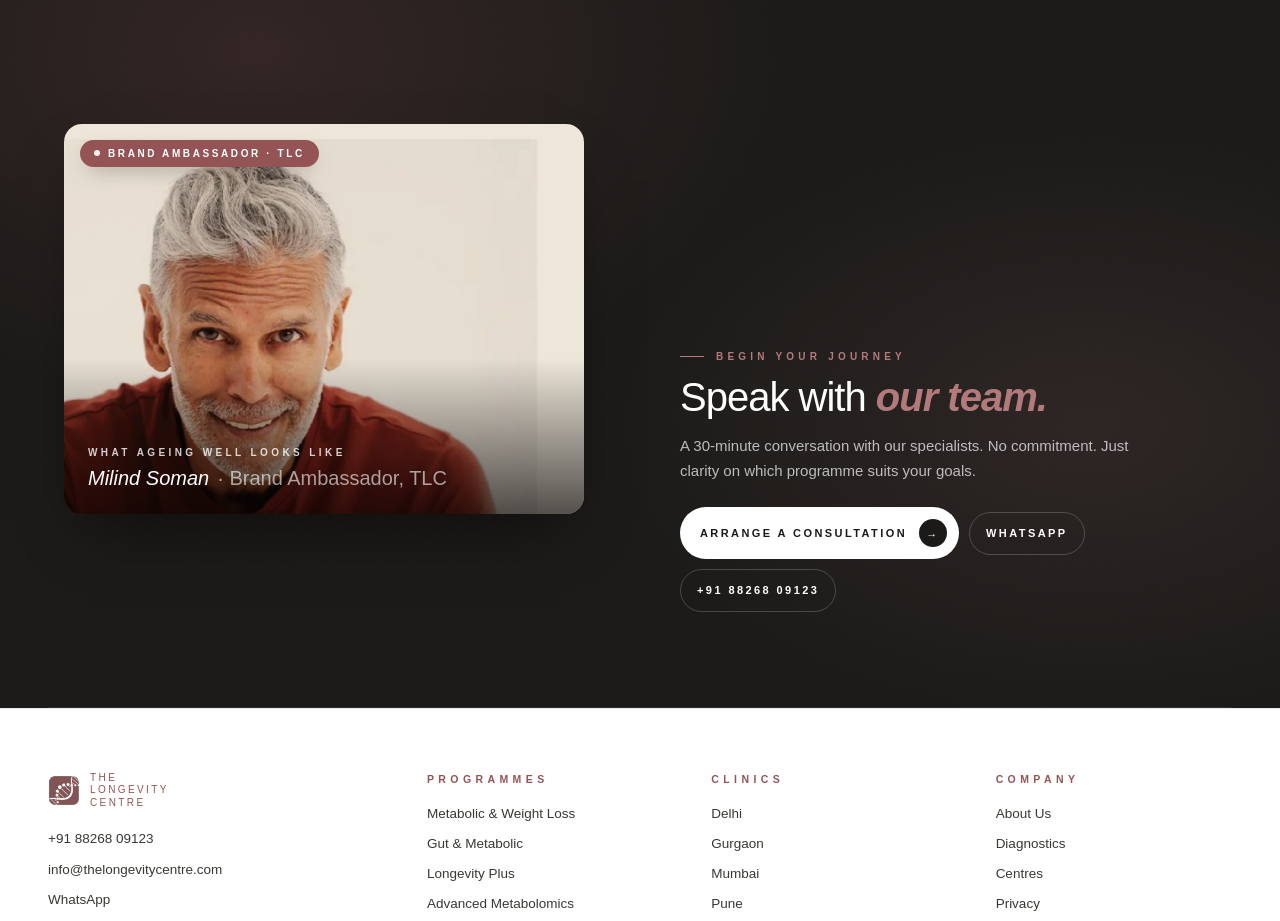
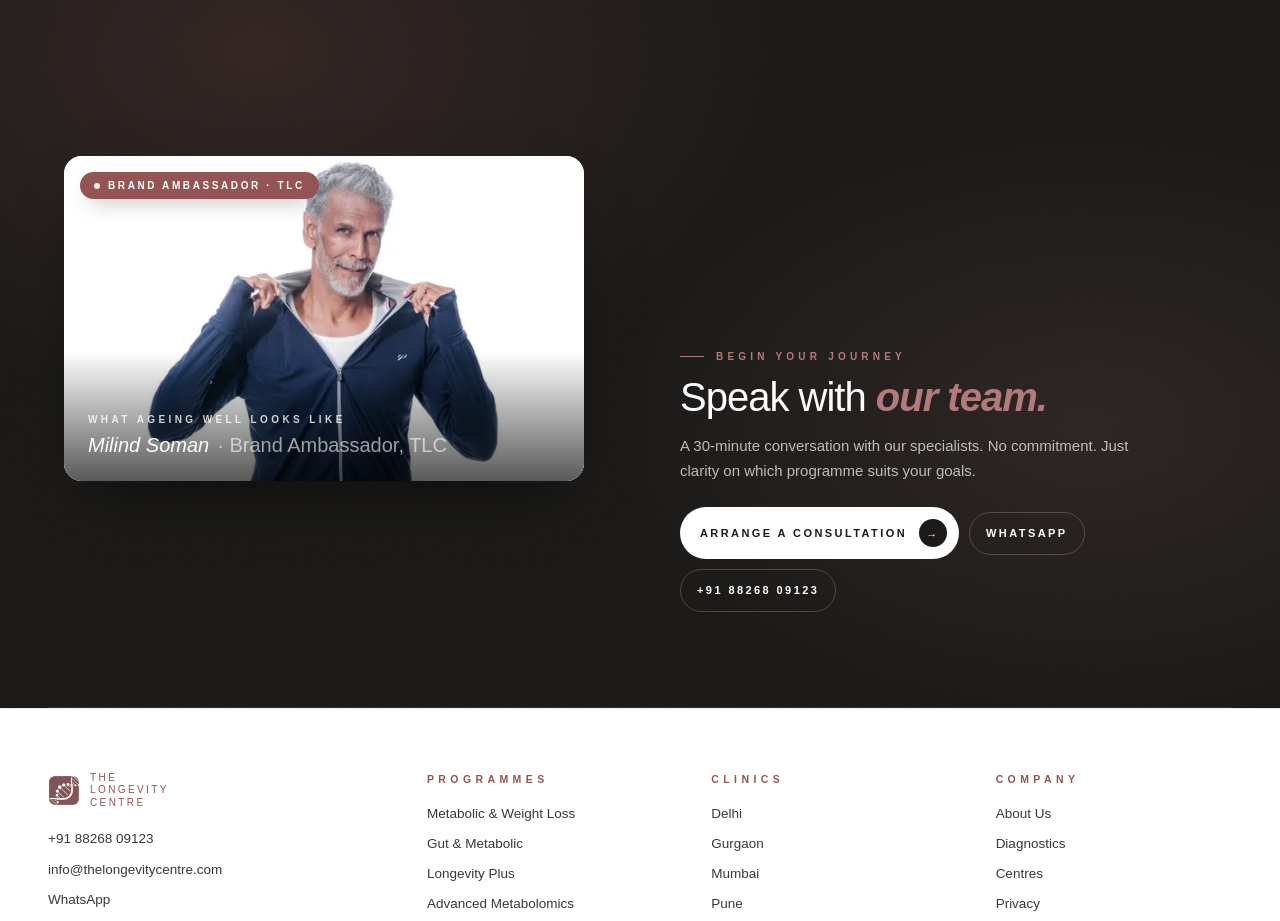
Before and after one commit to mdshazeed44-lang/the-longevity-centre, a React (Vite) app in the folder tac-preview/: page /about in a window 1280 px wide. Shown: the part 7700-8621 px from the top of the page. Built offline with nearby package versions, Linux system fonts and the light colour scheme; a web font is replaced by a local one.

Commit message:
About: swap merged-closer Milind to updated studio image (milind-skin.webp)

```diff
--- a/tac-preview/src/pages/AboutPage.tsx
+++ b/tac-preview/src/pages/AboutPage.tsx
@@ -1067,15 +1067,15 @@
               image native 3:2) and 40%/center crop so Milind's face
               sits properly in frame rather than left-shifted. */}
           <div className="grid md:grid-cols-[1fr_1fr] gap-10 md:gap-14 lg:gap-20 items-center">
-            {/* Milind portrait card */}
-            <div className="relative aspect-[4/3] rounded-[18px] overflow-hidden bg-ink shadow-[0_30px_60px_-25px_rgba(0,0,0,0.55)] mx-auto w-full max-w-[520px]">
+            {/* Milind portrait card — updated studio image, object-cover
+                at ~16:10 (matches the other Milind cards site-wide). */}
+            <div className="relative aspect-[16/10] rounded-[18px] overflow-hidden bg-white shadow-[0_30px_60px_-25px_rgba(0,0,0,0.55)] mx-auto w-full max-w-[520px]">
               <img
-                src="/longevity/milind-soman.jpg"
-                alt="Milind Soman — Indian icon of fitness and longevity"
+                src="/longevity/milind-skin.webp"
+                alt="Milind Soman — Brand Ambassador, The Longevity Centre"
                 loading="lazy"
                 decoding="async"
-                className="absolute inset-0 w-full h-full object-cover"
-                style={{ objectPosition: '40% center' }}
+                className="absolute inset-0 w-full h-full object-cover object-center"
               />
               {/* Brand-ambassador badge — mandatory attribution that
                   must appear on every use of Milind's image. */}
```
